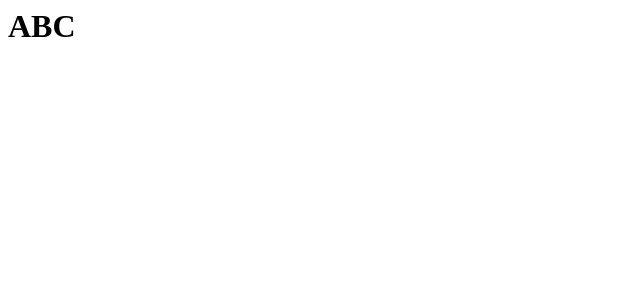
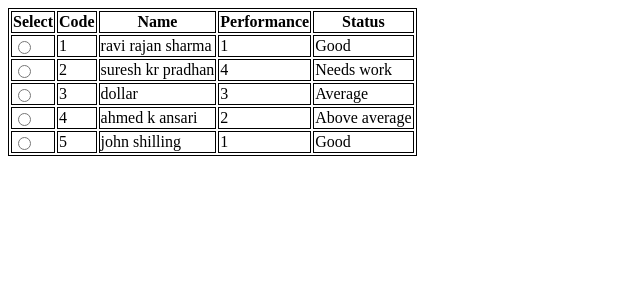
Before and after one commit to abhishek123mojumdar/angular-concepts, an Angular app: page / in a window 1280 px wide. Shown: the top 300 px of the page, without its empty margins (0-640 px from the left). Built offline with nearby package versions, Linux system fonts and the light colour scheme.

Commit message:
1 file modified

```diff
--- a/src/app/employee-component/employee-component.component.html
+++ b/src/app/employee-component/employee-component.component.html
@@ -1 +1,16 @@
-<h1>ABC</h1>
+<table>
+	<thead>
+		<th>Select</th>
+		<th>Code</th>
+		<th>Name</th>
+		<th>Performance</th>
+		<th>Status</th>
+	</thead>
+	<tr *ngFor="let emp of employee">
+		<td><input type="radio" name="{{emp.id}}" (change)="checkEmployeeForHike(emp)"></td>
+		<td>{{emp.empCode}}</td>
+		<td>{{emp.empName}}</td>
+		<td>{{emp.empPerformance}}</td>
+		<td>{{getEmpStatus(emp.empPerformance)}}</td>
+	</tr>
+</table>
```
